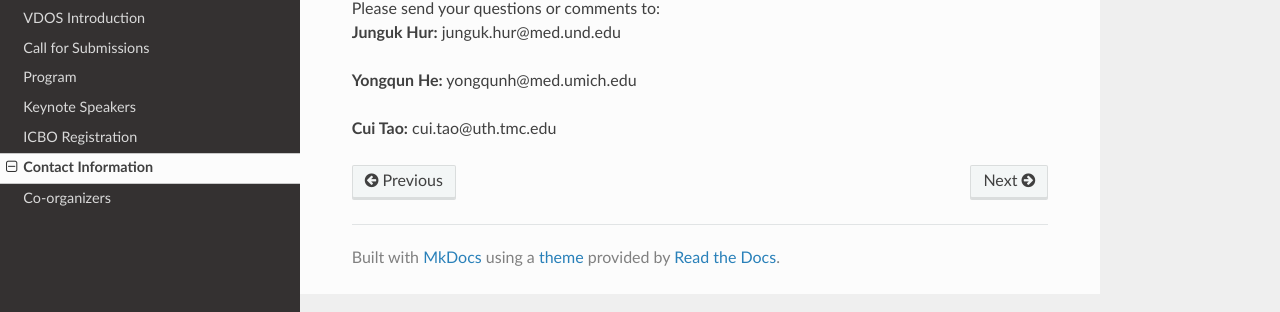
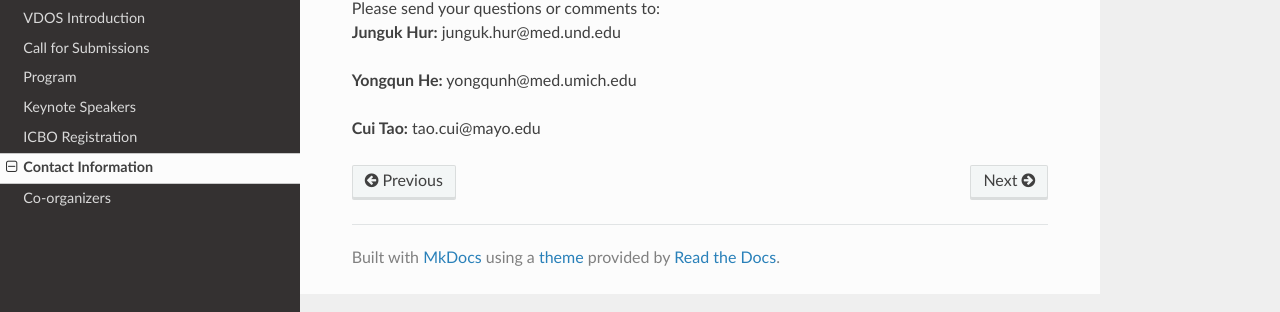
Before and after one commit to vdos-workshop/vdos2024, an MkDocs documentation site: the page built from docs/contact-information.md, in a window 1280 px wide. Shown: the part 163-475 px from the top of the page. Built offline with MkDocs 1.6.1, drawn with Linux system fonts in a browser that asks for light colours; nearby versions of some CDN libraries.

Commit message:
Update contact-information.md

```diff
--- a/docs/contact-information.md
+++ b/docs/contact-information.md
@@ -4,4 +4,4 @@ Please send your questions or comments to:
 
 **Yongqun He:** yongqunh@med.umich.edu
 
-**Cui Tao:** cui.tao@uth.tmc.edu
+**Cui Tao:** tao.cui@mayo.edu
```
